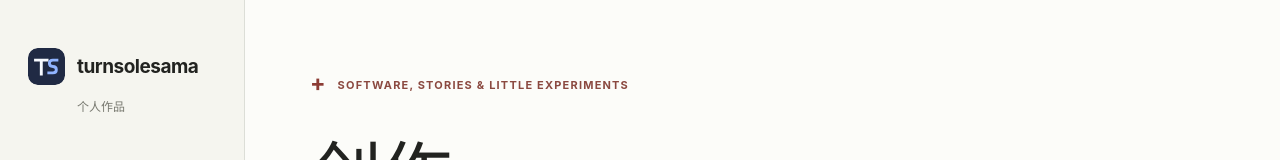
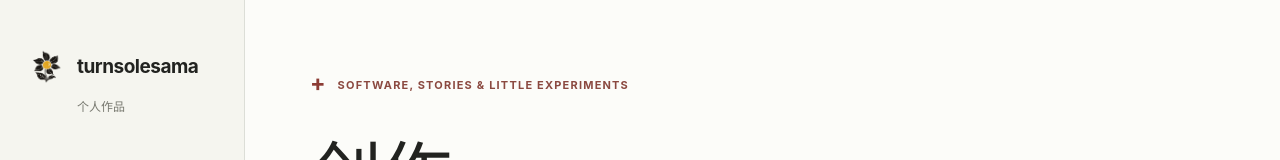
Before and after one commit to NOXEVYR/NOXEVYR.github.io, a website: page docs/index.html in a window 1280 px wide. Shown: the top 160 px of the page. Drawn offline with Linux system fonts and the light colour scheme.

Commit message:
Use selected sunflower artwork as website identity

```diff
--- a/docs/index.html
+++ b/docs/index.html
@@ -4,19 +4,19 @@
   <meta charset="utf-8"><meta name="viewport" content="width=device-width, initial-scale=1">
   <meta name="description" content="turnsolesama 的个人作品集，记录软件开发、影像与个人创作。探索已发布的软件作品、使用说明与版本下载。">
   <meta name="theme-color" content="#f8f9fb"><title>turnsolesama — 个人作品集</title>
-  <link rel="icon" type="image/svg+xml" href="assets/site-mark.svg?v=3">
+  <link rel="icon" type="image/png" href="assets/site-mark-sunflower.png?v=1">
   <link rel="stylesheet" href="styles.css?v=dialog-4"><script src="data.js?v=dialog-4" defer></script><script src="app.js?v=dialog-4" defer></script>
 <link rel="stylesheet" href="themes/editorial.css?v=1">
 <link rel="stylesheet" href="dialog.css?v=dialog-4">
 </head>
 <body class="theme-editorial">
 <a class="skip-link" href="#projects">跳到作品</a>
-<header class="header"><a class="brand" href="#home" aria-label="turnsolesama 首页"><span class="brand-mark"><img src="assets/site-mark.svg?v=3" alt="" width="36" height="36"></span>turnsolesama<span class="brand-slash"> / </span><span class="brand-note">个人作品</span></a><nav aria-label="主导航"><a href="#projects">软件作品</a><a href="#updates">更新</a><a href="#about">关于</a><a class="github-link" href="https://github.com/turnsolesama" target="_blank" rel="noopener noreferrer">GitHub <span aria-hidden="true">↗</span></a></nav></header>
+<header class="header"><a class="brand" href="#home" aria-label="turnsolesama 首页"><span class="brand-mark"><img src="assets/site-mark-sunflower.png?v=1" alt="" width="36" height="36"></span>turnsolesama<span class="brand-slash"> / </span><span class="brand-note">个人作品</span></a><nav aria-label="主导航"><a href="#projects">软件作品</a><a href="#updates">更新</a><a href="#about">关于</a><a class="github-link" href="https://github.com/turnsolesama" target="_blank" rel="noopener noreferrer">GitHub <span aria-hidden="true">↗</span></a></nav></header>
 <main id="home">
 <section class="hero wrap"><div class="hero-copy"><div class="eyebrow"><span class="tiny-cross">+</span> SOFTWARE, STORIES & LITTLE EXPERIMENTS</div><h1>创作，<br>是另一种<span class="highlight">表达<span class="highlight-dot">。</span></span></h1><p>写软件，也探索影像与更多创作。<br>这里收集我的想法，以及它们成为作品的过程。</p><div class="hero-actions"><a class="button primary" href="#projects">探索软件作品 <span aria-hidden="true">↓</span></a><a class="text-link" href="https://github.com/turnsolesama/portfolio" target="_blank" rel="noopener noreferrer">在 GitHub 查看源码 ↗</a></div><div class="hero-meta"><span><b>09</b> 款软件作品</span><span>软件开发 · 影像创作 · 持续探索</span></div></div><div class="hero-art"><div class="art-heading"><span>FEATURED / 01</span><span>创作与管理</span></div><div class="feature-preview"><img src="assets/frameweave.png" alt="帧织 FrameWeave 的生成画布界面" width="1200" height="760"></div><div class="feature-caption"><div><span class="overline">让创作过程看得见</span><h2>FrameWeave <small>帧织</small></h2></div><button class="round-button" data-project="frameweave" aria-label="查看帧织项目详情">↗</button></div><span class="art-index" aria-hidden="true">CREATE. CONNECT. MAKE.</span></div></section>
 <section id="projects" class="projects-section wrap"><div class="section-top"><div><div class="eyebrow">SOFTWARE COLLECTION</div><h2>软件作品<span class="count">/ 09</span></h2></div><p>从创作工作台到桌面伙伴，为实际需要而写。</p></div><div class="collection-toolbar"><div class="filters" role="group" aria-label="按用途筛选软件"><button class="filter active" data-filter="all" aria-pressed="true">全部软件 <span>9</span></button><button class="filter" data-filter="creative" aria-pressed="false">创作与管理 <span>3</span></button><button class="filter" data-filter="tools" aria-pressed="false">系统与效率 <span>4</span></button><button class="filter" data-filter="play" aria-pressed="false">桌面伙伴 <span>2</span></button></div><label class="search"><span aria-hidden="true">⌕</span><input id="search" type="search" placeholder="搜索软件…" aria-label="搜索软件"></label></div><div id="result-summary" class="sr-only" aria-live="polite"></div><div id="project-grid" class="project-grid"></div><div id="empty" hidden class="empty"><h3>没有找到这个作品</h3><p>试试项目名、用途，或查看全部作品。</p><button class="button" id="reset-search">重置筛选</button></div><noscript><p>请启用 JavaScript 查看作品筛选与详情，或访问 <a href="https://github.com/turnsolesama/portfolio">GitHub 作品目录</a>。</p></noscript></section>
 <section id="updates" class="updates-section wrap"><div class="section-top"><div><div class="eyebrow">WORK IN PROGRESS</div><h2>最近更新</h2></div><p>每一个小版本，都是向前的一步。</p></div><div class="updates-layout"><div class="update-intro"><span class="large-asterisk" aria-hidden="true">✳</span><h3>保持好奇。<br>继续打磨。</h3><p>这里展示软件的公开版本进展。<br>完整记录与平台说明见项目发布页。</p><span id="checked-at" class="checked-at"></span></div><div id="update-list" class="update-list"></div></div></section>
-<section id="about" class="about-section wrap"><div class="about-label"><span class="brand-mark"><img src="assets/site-mark.svg?v=3" alt="" width="36" height="36"></span><span>ABOUT THE MAKER</span></div><div class="about-copy"><h2>你好，我是 turnsolesama。</h2><p>这里是我的个人作品集。软件是其中的一部分，之后也会收录视频与其他创作，记录不同形式的想法与尝试。</p><p>目前的软件作品围绕本地 AI 工作流、桌面效率和桌面伙伴展开。使用说明、版本下载与问题反馈，都可以从对应项目进入。</p><a class="text-link" href="https://github.com/turnsolesama" target="_blank" rel="noopener noreferrer">访问我的 GitHub ↗</a></div></section>
+<section id="about" class="about-section wrap"><div class="about-label"><span class="brand-mark"><img src="assets/site-mark-sunflower.png?v=1" alt="" width="36" height="36"></span><span>ABOUT THE MAKER</span></div><div class="about-copy"><h2>你好，我是 turnsolesama。</h2><p>这里是我的个人作品集。软件是其中的一部分，之后也会收录视频与其他创作，记录不同形式的想法与尝试。</p><p>目前的软件作品围绕本地 AI 工作流、桌面效率和桌面伙伴展开。使用说明、版本下载与问题反馈，都可以从对应项目进入。</p><a class="text-link" href="https://github.com/turnsolesama" target="_blank" rel="noopener noreferrer">访问我的 GitHub ↗</a></div></section>
 </main><footer class="footer wrap"><span>© <span id="year">2026</span> turnsolesama</span><span>每一种创作，都值得认真做。</span><a href="#home">回到顶部 ↑</a></footer>
 <dialog id="project-dialog" aria-labelledby="dialog-title"><button id="close-dialog" class="close-button" aria-label="关闭项目详情" autofocus>×</button><div class="dialog-panel" role="region" aria-label="项目详情内容" tabindex="0"><div class="dialog-top"><span id="dialog-category" class="eyebrow"></span></div><div id="dialog-content"></div></div></dialog>
 </body></html>
```
Also changed, not shown: public/index.html (+3 -3 lines), docs/assets/site-mark-sunflower.png (added), public/assets/site-mark-sunflower.png (added).
